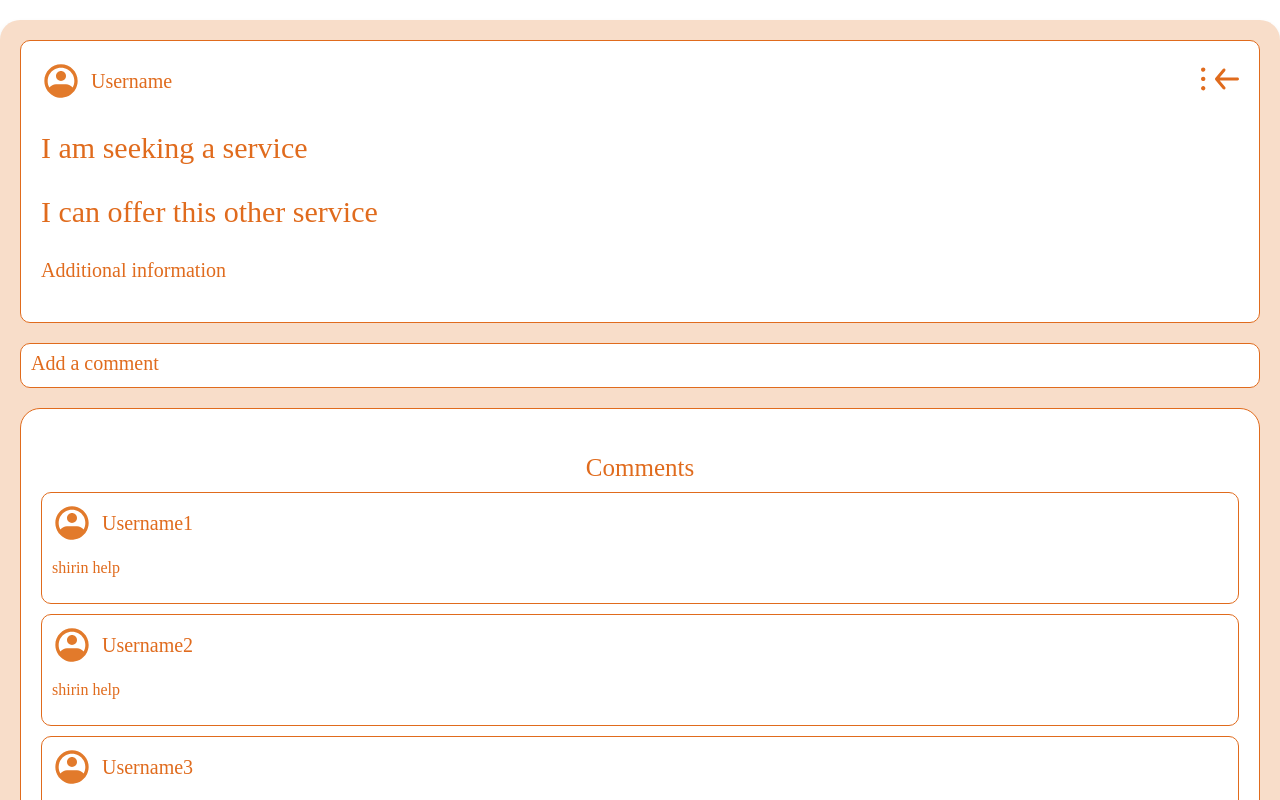
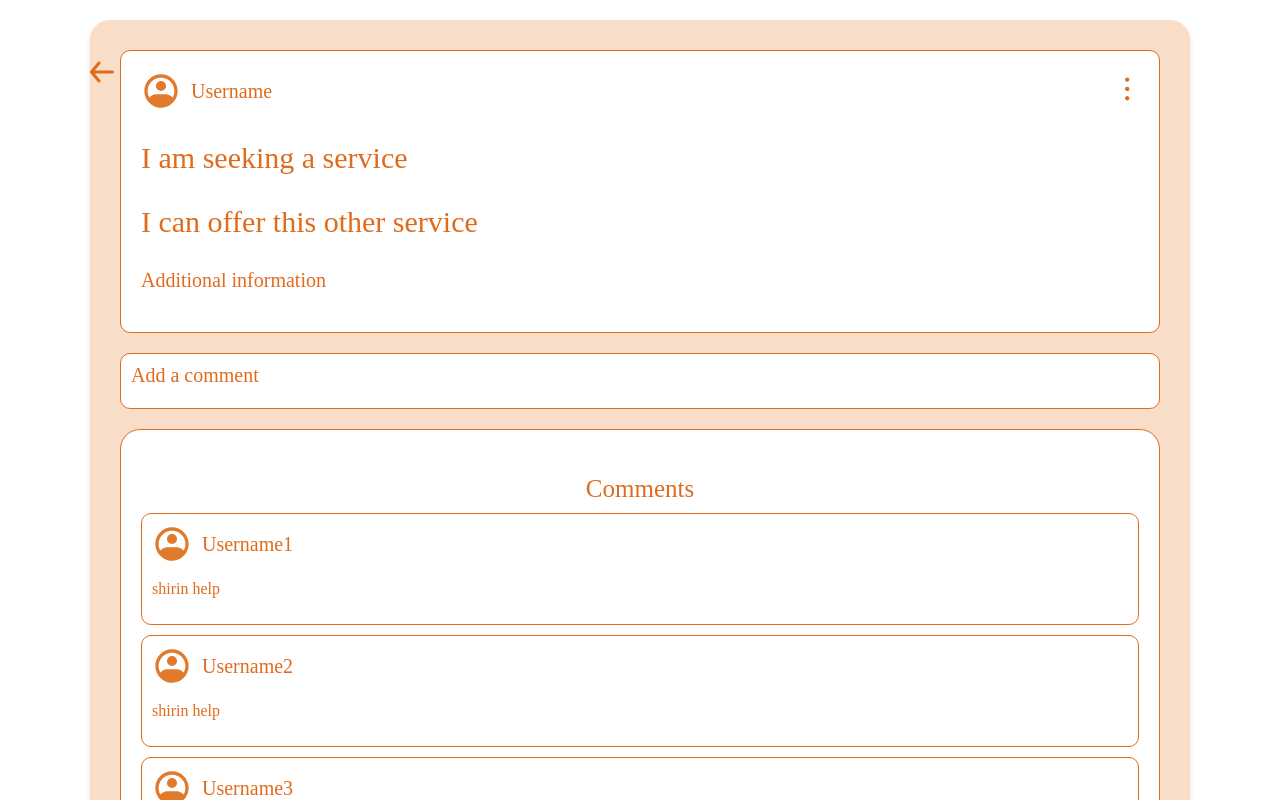
Before and after one commit to haileyhemmingsen/skillswapper, a React (Create React App) app in the folder react-login/frontend/: page /posting in a window 1280 px wide. Shown: the top 800 px of the page. Built offline with nearby package versions, Linux system fonts and the light colour scheme; a web font is replaced by a local one.

Commit message:
move arrow

```diff
--- a/react-login/frontend/src/skillswapper_components/posting/posting.js
+++ b/react-login/frontend/src/skillswapper_components/posting/posting.js
@@ -12,9 +12,14 @@ import closeIcon from '../../images/backarrow.svg';
 
 const Posting = (props) => {
   const [comment, setComment] = useState('');
-  const [isInputFocused, setIsInputFocused] = useState(false); // Track input focus
+  const [isInputFocused, setIsInputFocused] = useState(false);
 
-  // Sample comments for now
+const handleTextAreaResize = (e) => {
+    const textarea = e.target;
+    textarea.style.height = 'auto';
+    textarea.style.height = `${textarea.scrollHeight}px`;
+};
+
   const samplePosts = [
     { id: 1, username: "Username1", content: "shirin help" },
     { id: 2, username: "Username2", content: "shirin help" },
@@ -25,12 +30,16 @@ const Posting = (props) => {
   const handleCommentSubmit = (e) => {
     e.preventDefault();
     console.log("Submitting comment:", comment);
-    setComment(''); // Clear input after submitting
-    setIsInputFocused(false); // Hide button after submitting
+    setComment('');
+    setIsInputFocused(false);
   };
 
   return (
     <div className={styles.container}>
+    <div className={styles.topIcons}>
+      <img src={closeIcon} alt="Close" className={styles.arrowIcon} />
+    </div>
+
     <div className={styles.postContent}>
       <div className={styles.header}>
         <div className={styles.userInfo}>
@@ -39,7 +48,6 @@ const Posting = (props) => {
         </div>
         <div className={styles.headerIcons}>
           <img src={menuIcon} alt="Menu" className={styles.icon} />
-            <img src={closeIcon} alt="Close" className={styles.icon} />
         </div>
       </div>
       <div className={styles.content}>
@@ -49,14 +57,18 @@ const Posting = (props) => {
       </div>
     </div>
 
-      <div style={{ position: 'relative' }}> {/* Add this container */}
-        <input
+      <div style={{ position: 'relative' }}> {}
+        <textarea
           type="text"
           value={comment}
-          onChange={(e) => setComment(e.target.value)}
+          onChange={(e) => {
+            setComment(e.target.value);
+            handleTextAreaResize(e);  // dynamically resize as you type
+          }}
           onFocus={() => setIsInputFocused(true)}
+
           onBlur={(e) => {
-            // Only hide if we're not clicking the button
+            // hide if button isnt clicked
             if (!e.relatedTarget || e.relatedTarget.className !== styles.commentButton) {
               setIsInputFocused(false);
             }
@@ -72,7 +84,7 @@ const Posting = (props) => {
         </button>
       </div>
 
-      {/* Display sample comments */}
+      {}
       <div className={styles.commentsSection}>
         <h3 className={styles.commentHeader}>Comments</h3>
         {samplePosts.map((post) => (
--- a/react-login/frontend/src/skillswapper_components/posting/posting.module.css
+++ b/react-login/frontend/src/skillswapper_components/posting/posting.module.css
@@ -10,11 +10,11 @@ body /*{ */
 }
 
 .container {
-max-width: 1400px;
+max-width: 1100px;
 margin: 20px auto;
 background-color: rgba(226, 122, 43, 0.25);
 border-radius: 20px;
-padding: 20px;
+padding: 30px;
 box-shadow: 0 4px 6px rgba(0, 0, 0, 0.1);
 }
 
@@ -64,6 +64,23 @@ font-size: 20px
     width: 24px;
     height: 24px;
     cursor: pointer;
+    margin-left: 10px;
+  }
+
+.topIcons {
+    display: flex;
+    justify-content: space-between;
+    align-items: center;
+    position: relative;
+  }
+
+.arrowIcon {
+    position: absolute;
+    top: 10px;
+    left: -30px;
+    width: 24px;
+    height: 24px;
+    cursor: pointer;
   }
 
 .iconSpacing {
@@ -78,21 +95,23 @@ font-size: 20px;
 .commentInput {
     color: #E06B1D;
     width: 100%;
-padding: 10px; /* padding: 13px 10px 45px 10px; */
+    padding: 10px;
     border-radius: 10px;
     border: 1px solid #E06B1D;
     margin-bottom: 0px;
     font-family: 'Kantumruy Pro';
     position: relative;
     transition: height 0.2s ease;
-height: 45px;
+    min-height: 45px; /* Keep the starting height */
     vertical-align: top;
     font-size: 15px;
+    resize: none; /* Disable manual resizing */
+    overflow: hidden; /* Hide the scroll bar */
 }
 
-/* add new line when comment input is clicked */
+
 .commentInput:focus {
-height: 85px;
+    min-height: 80px;
 }
 
 .commentButton {
```
Lines whose indentation alone changed are shown as unchanged.
